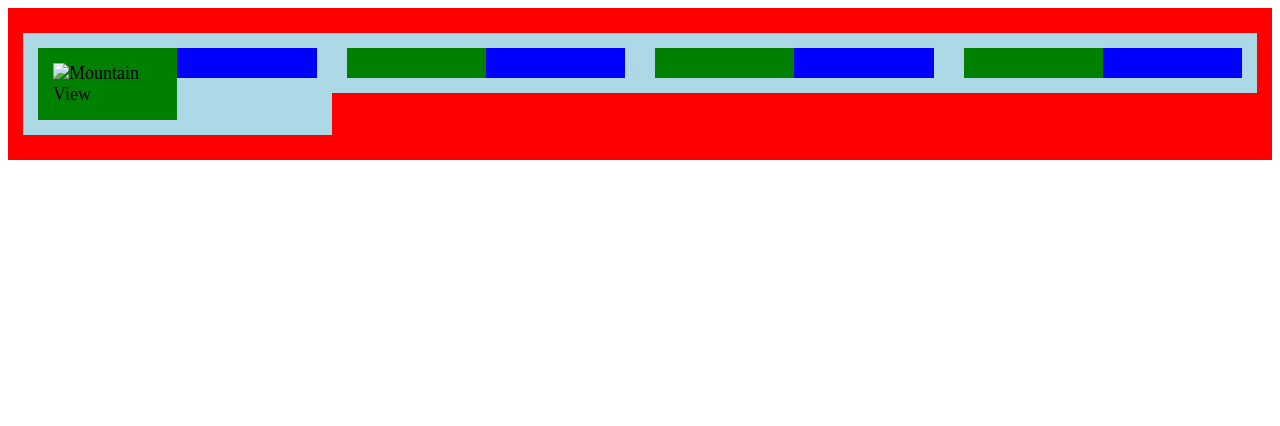
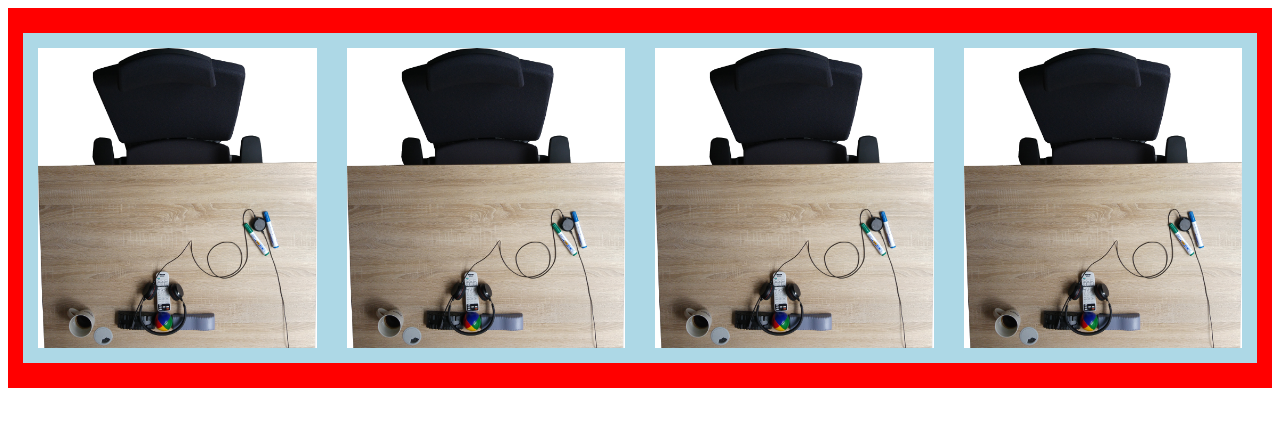
Before and after one commit to bartekklys/Manager, a plain HTML site: page layout/index.html in a window 1280 px wide. Drawn offline with Linux system fonts and the light colour scheme.

Commit message:
resizable working

```diff
--- a/layout/index.html
+++ b/layout/index.html
@@ -4,34 +4,32 @@
     <link rel="stylesheet" type="text/css" href="style.css">
     <meta name="viewport" content="width=device-width" />
     <meta charset="utf-8">
-    <title>Darmowy Kurs CSS</title>
+    <title>Drogi Kurs CSSa</title>
   </head>
   <body>
 	<div class="col-12 context">
 		<div class="col-3 items"  >
-			<div class="col-6 photo"  >
-                <img src="photo.jpg" alt="Mountain View" class="imgresize" >
+			<div class="col-12 backgroundphoto"  >
+
 			</div>
-			<div class="col-6 about"  >
+
+		</div>
+		<div class="col-3 items"  >
+			<div class="col-12 backgroundphoto"  >
+
 			</div>
 		</div>
 		<div class="col-3 items"  >
-			<div class="col-6 photo"  >
+			<div class="col-12 backgroundphoto"  >
+
 			</div>
-			<div class="col-6 about"  >
-			</div>
+
 		</div>
 		<div class="col-3 items"  >
-			<div class="col-6 photo"  >
+			<div class="col-12 backgroundphoto"  >
+
 			</div>
-			<div class="col-6 about"  >
-			</div>
-		</div>
-		<div class="col-3 items"  >
-			<div class="col-6 photo"  >
-			</div>
-			<div class="col-6 about"  >
-			</div>
+
 		</div>
 
 
--- a/layout/style.css
+++ b/layout/style.css
@@ -5,28 +5,38 @@
 .items {
 	margin-top: 10px;
 	margin-bottom: 10px;
+
+      padding: 20px;
     	background-color: lightblue;
 }
 .context
 {
+    display: block;
     	background-color: red;
+        margin: auto;
 }
 
-.photo
+.backgroundphoto
 {
-    	background-color: green;
+    background-repeat: no-repeat;
+    background-image: url("ProdDesk.png");
+    height: 300px;
+    max-width: 300px;
+    background-size: 100% auto;
 }
 .about
 {
 
     	background-color: blue;
 }
-
 .imgresize{
-    height: 50%;
-    width: 50%;
-    max-width: 200px;
-    max-height: 200px;
+display: block;
+    margin-left: auto;
+    margin-right: auto;
+    width:20%;
+    height:20%;
+    max-width: 220px;
+    max-height: 220px;
 }
 [class*="col-"] {
     float: left;
@@ -60,7 +70,7 @@
 }
 
 
-@media only screen and (min-width: 800px)   {
+@media only screen and (min-width: 900px)   {
     /* For desktop: */
     .col-1 {width: 8.33%;}
     .col-2 {width: 16.66%;}
```
Also changed, not shown: layout/ProdDesk.png (added).
